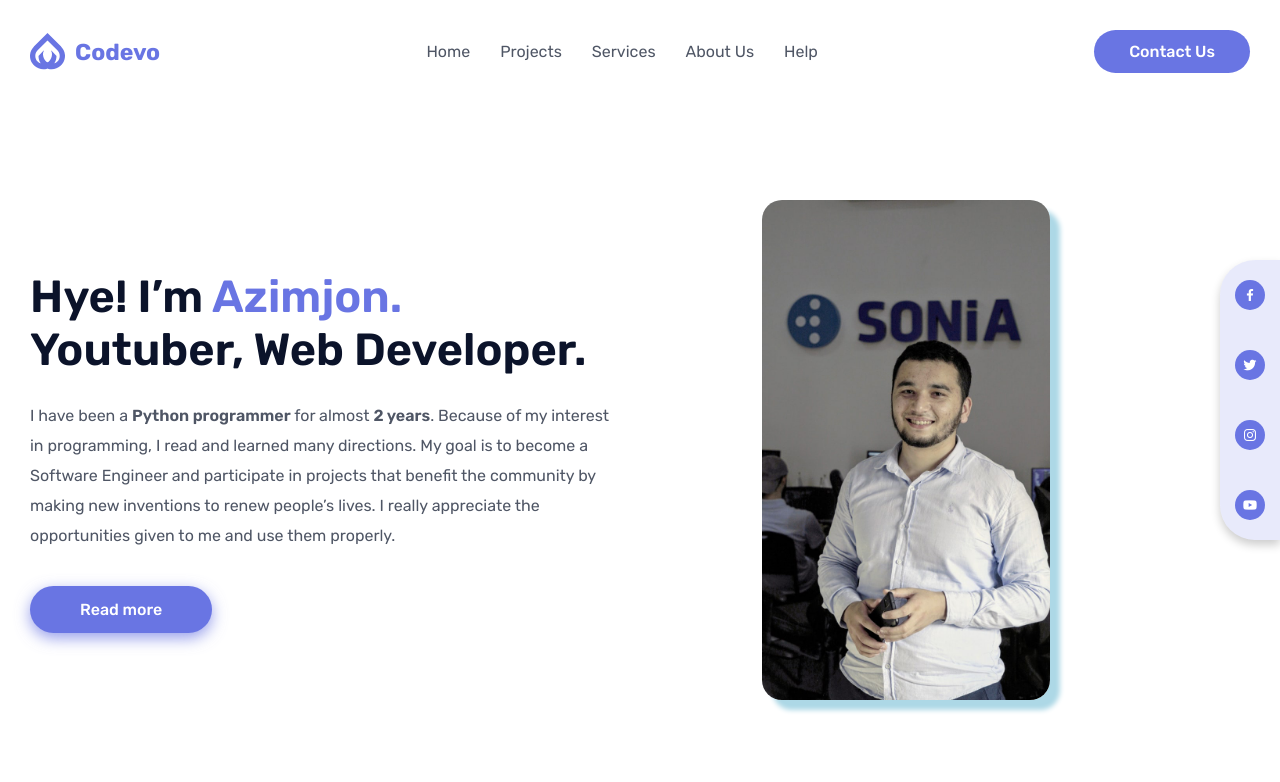
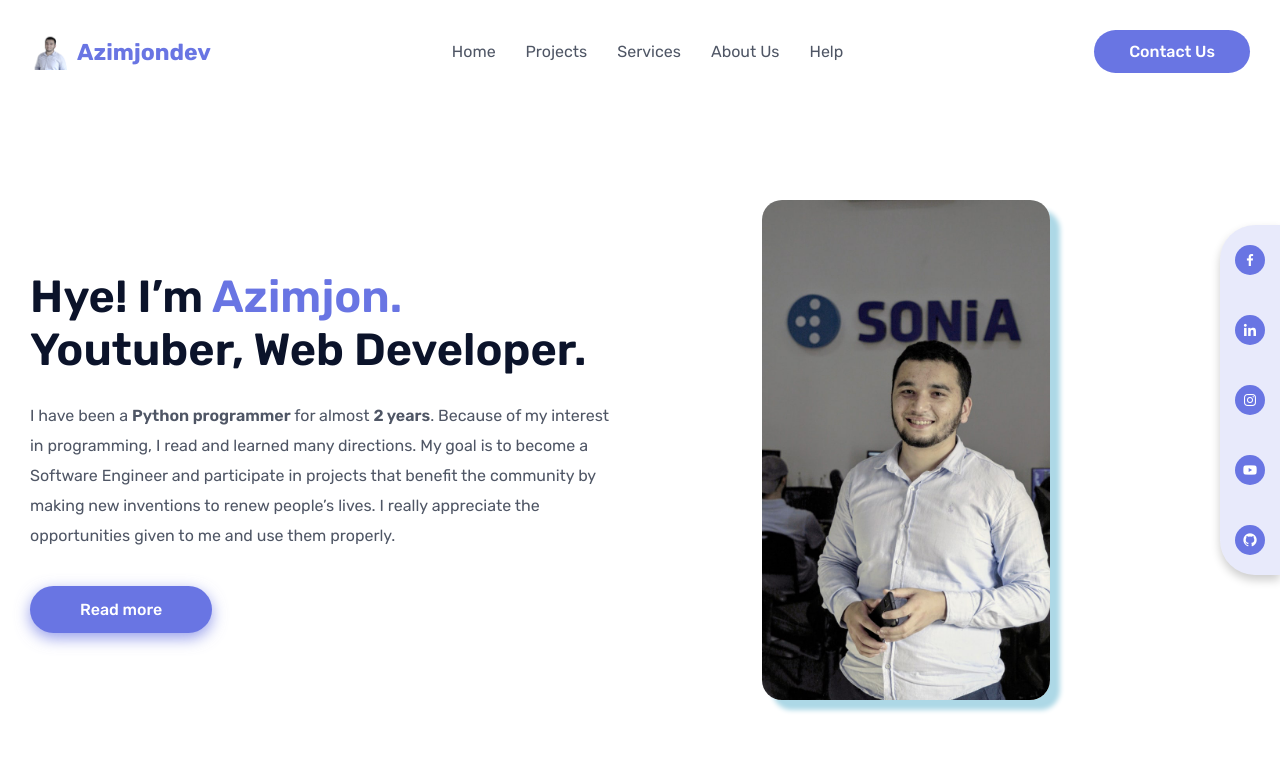
Before and after one commit to azimxxm/My-Personal-Website, a Django app: page / in a window 1280 px wide. Shown: the top 782 px of the page. Run offline with Django 4.2, Linux system fonts and the light colour scheme; data that the repository does not hold is empty.

Commit message:
Addin social media links

```diff
--- a/templates/app/footer.html
+++ b/templates/app/footer.html
@@ -3,19 +3,18 @@
     <div class="row container">
       <div class="col">
         <div class="logo d-flex">
-          <img src="{% static 'images/logo.svg' %}" alt="logo" />
-          <h4>Codevo</h4>
+          <img src="{% static 'images/logo.png' %}" alt="logo" />
+          <h4>Azimjondev</h4>
         </div>
         <p>
           <span>My goal</span> is to become a Python software engineer
         </p>
         <div class="icons d-flex">
-          <div class="icon d-flex">
-            <i class="bx bxl-facebook"></i>
-          </div>
-          <div class="icon d-flex"><i class="bx bxl-twitter"></i></div>
-          <div class="icon d-flex"><i class="bx bxl-instagram"></i></div>
-          <div class="icon d-flex"><i class="bx bxl-youtube"></i></div>
+          <div class="icon d-flex"><i class="bx bxl-facebook"><a href="https://www.facebook.com/azimbekabdurasulov/"></a></i></div>
+          <div class="icon d-flex"><i class="bx bxl-linkedin"><a  href="https://www.linkedin.com/in/azimjon-abdurasulov-aa10671b3/"></a></i></div>
+          <div class="icon d-flex"><i class="bx bxl-instagram"><a href="https://www.instagram.com/azim_29_01/"></a></i></div>
+          <div class="icon d-flex"><i class="bx bxl-youtube"><a href="https://www.youtube.com/channel/UCfliQ_F24412ey6V9tmYJWA"></a></i></div>
+          <div class="icon d-flex"><i class="bx bxl-github"><a href="https://github.com/azimxxm"></a></i></div>
         </div>
         <p>
           Copyrights 2022 <br />
--- a/templates/app/index.html
+++ b/templates/app/index.html
@@ -2,44 +2,52 @@
 {% load static %}
 
 <html lang="en">
-
   <head>
     <meta charset="UTF-8" />
     <meta http-equiv="X-UA-Compatible" content="IE=edge" />
-  <meta name="viewport" content="width=device-width, initial-scale=1, shrink-to-fit=no" />
-  <meta name="keywords" content="Bootstrap, Landing page, Template, Business, Service" />
-  <meta name="description" content="This is mme holding crm system" />
-  <meta name="subject" content="MME HOLDING" />
-  <meta name="copyright" content="1SONiA" />
+    <meta
+      name="viewport"
+      content="width=device-width, initial-scale=1, shrink-to-fit=no"
+    />
+    <meta
+      name="keywords"
+      content="azim, azimjon, Azim, Azimjon, Azimjon Abdurasulov, Azim Abdurasulov, A.Abdurasulov, A.A dasturchi, Azimdev, Azimjondev, azimjondev"
+    />
+    <meta name="description" content="This is my portfolio website" />
+    <meta name="subject" content="AZIMJONDEV PORTFOLIO" />
+    <meta name="copyright" content="AZIMJON" />
     <meta name="language" content="EN" />
     <meta name="revised" content="Sunday, July 18th, 2022, 5:15 pm" />
     <meta name="abstract" content="Appreciate the opportunities offered" />
     <meta name="topic" content="Appreciate the opportunities offered" />
     <meta name="summary" content="We look forward to working with you" />
     <meta name="Classification" content="Business" />
-  <meta name="author" content="Mexriddin, mexriddin.mexmudov@bk.ru" />
+    <meta name="author" content="azimxxm@gmail.com" />
     <meta name="designer" content="Azimjon" />
-  <meta name="reply-to" content="info@1sonia.uz" />
-  <meta name="owner" content="Mexriddin, Maxmudov" />
-  <meta name="url" content="https://mme-crm.1sonia.uz/" />
-  <meta name="identifier-URL" content="https://mme-crm.1sonia.uz/" />
-  <meta name="syndication-source" content="https://mme-crm.1sonia.uz/" />
-  <meta name="original-source" content="https://mme-crm.1sonia.uz/" />
+    <meta name="reply-to" content="azimxxm@gmail.com" />
+    <meta name="owner" content="Azimjon, Abdurasulov" />
+    <meta name="url" content="https://azimjondev.uz/" />
+    <meta name="identifier-URL" content="https://azimjondev.uz" />
+    <meta name="syndication-source" content="https://azimjondev.uz" />
+    <meta name="original-source" content="https://azimjondev.uz" />
     <meta name="directory" content="submission" />
-  <meta name="pagename" content="The world of information about Holden" />
-  <meta name="category" content="Business" />
+    <meta name="pagename" content="The world of information about Programing" />
+    <meta name="category" content="Blog" />
     <meta name="coverage" content="Worldwide" />
     <meta name="distribution" content="Global" />
     <meta name="rating" content="General" />
     <meta name="revisit-after" content="7 days" />
-  <meta name="subtitle" content="Information about your work and expenses" />
+    <meta
+      name="subtitle"
+      content="I am a simple and enthusiastic programmer. I am very interested in new technologies. I can't imagine a future without technology. IT world is my world"
+    />
     <meta name="target" content="all" />
     <meta name="HandheldFriendly" content="True" />
     <meta name="MobileOptimized" content="320" />
     <meta name="date" content="aprel. 07, 2022" />
     <meta name="search_date" content="2022-04-07" />
     <meta name="DC.title" content="Unstoppable Robot Ninja" />
-  <meta name="ResourceLoaderDynamicStyles" content="" />
+    <meta name="ResourceLoaderDynamicStyles" content="Funny programmer" />
     <meta name="medium" content="blog" />
     <meta name="pageKey" content="guest-home" />
     <meta itemprop="name" content="jQTouch" />
@@ -48,9 +56,13 @@
     <meta http-equiv="Cache-Control" content="no-cache" />
     <meta http-equiv="imagetoolbar" content="no" />
     <meta http-equiv="x-dns-prefetch-control" content="off" />
-  <title>Codevo Portfolio website {% block title %} {% endblock %}</title>
+    <title>Azimjon Portfolio website {% block title %} {% endblock %}</title>
 
-  <link rel="shortcut icon" href="{% static 'images/favicon-32x32.png' %}" type="image/png" />
+    <link
+      rel="shortcut icon"
+      href="{% static 'images/favicon-32x32.png' %}"
+      type="image/png"
+    />
     <!-- Swiper CSS -->
     <link rel="stylesheet" href="{% static 'css/swiper_bundle.css' %}" />
 
@@ -65,8 +77,8 @@
     <header class="header">
       <nav class="nav d-flex container">
         <a href="" class="logo d-flex">
-        <img src="{% static 'images/logo.svg' %}" alt="images" />
-        <span>Codevo</span>
+          <img src="{% static 'images/logo.png' %}" alt="images" />
+          <span>Azimjondev</span>
         </a>
 
         <div class="nav-list d-flex">
@@ -106,8 +118,12 @@
           </div>
           <div class="col">
             <!-- <img src="{% static 'images/Programmer-1.svg' %}" alt="images" /> -->
-          <img src="{% static 'images/azim1.jpg' %}" alt="images" height="500"
-            style="border-radius: 20px; box-shadow: 10px 10px 5px lightblue" />
+            <img
+              src="{% static 'images/azim1.jpg' %}"
+              alt="images"
+              height="500"
+              style="border-radius: 20px; box-shadow: 10px 10px 5px lightblue"
+            />
           </div>
         </div>
       </div>
@@ -115,11 +131,34 @@
       <!-- Social Icons -->
       <div class="icons">
         <div class="icon">
-        <i class="bx bxl-facebook"></i>
+          <i class="bx bxl-facebook"><a href="https://www.facebook.com/azimbekabdurasulov/"></a></i>
         </div>
-      <div class="icon"><i class="bx bxl-twitter"></i></div>
-      <div class="icon"><i class="bx bxl-instagram"></i></div>
-      <div class="icon"><i class="bx bxl-youtube"></i></div>
+        <div class="icon">
+          <i class="bx bxl-linkedin"
+            ><a
+              href="https://www.linkedin.com/in/azimjon-abdurasulov-aa10671b3/"
+            ></a
+          ></i>
+        </div>
+        <div class="icon">
+          <i class="bx bxl-instagram"
+            ><a href="https://www.instagram.com/azim_29_01/"></a
+          ></i>
+        </div>
+        <div class="icon">
+          <i class="bx bxl-youtube"
+            ><a
+              href="https://www.youtube.com/channel/UCfliQ_F24412ey6V9tmYJWA"
+            ></a
+          ></i>
+        </div>
+        <div class="icon">
+          <i class="bx bxl-github"
+            ><a
+              href="https://github.com/azimxxm"
+            ></a
+          ></i>
+        </div>
       </div>
     </header>
 
@@ -157,7 +196,11 @@
       <h2 class="title">My Top Priorities</h2>
       <div class="row container">
         <div class="col">
-        <img class="image" src="{% static 'images/Programmer-2.png' %}" alt="images" />
+          <img
+            class="image"
+            src="{% static 'images/Programmer-2.png' %}"
+            alt="images"
+          />
         </div>
         <div class="col">
           <h3>I can provide many features that I can use</h3>
@@ -195,7 +238,11 @@
     <section class="section about about-2">
       <div class="row container">
         <div class="col">
-        <img class="image" src="{% static 'images/erp-vs-crm.jpg' %}" alt="images" />
+          <img
+            class="image"
+            src="{% static 'images/erp-vs-crm.jpg' %}"
+            alt="images"
+          />
         </div>
         <div class="col">
           <h3>Know for information!</h3>
@@ -205,8 +252,8 @@
             program that helps the company to manage its business processes,
             going on across the company.
           </p>
-        <div class="row" style="padding: 3%;">
-          <div class="col-md-1" style=" height: 100%;">
+          <div class="row" style="padding: 3%">
+            <div class="col-md-1" style="height: 100%">
               <h4>ERP</h4>
               <ul>
                 <li>
@@ -227,8 +274,10 @@
                 </li>
                 <li>
                   <img src="{% static 'images/checked.svg' %}" alt="images" />
-                <span>Warehouse Management and Fulfillment/Inventory
-                  Management</span>
+                  <span
+                    >Warehouse Management and Fulfillment/Inventory
+                    Management</span
+                  >
                 </li>
                 <li>
                   <img src="{% static 'images/checked.svg' %}" alt="images" />
@@ -237,7 +286,7 @@
               </ul>
             </div>
 
-          <div class="col-md-1" style="height: 100%;">
+            <div class="col-md-1" style="height: 100%">
               <h4>CRM</h4>
               <ul>
                 <li>
@@ -258,7 +307,6 @@
                 </li>
               </ul>
             </div>
-
           </div>
         </div>
       </div>
@@ -283,7 +331,12 @@
           <p>Subscribe to ME and learn interesting things.</p>
         </div>
         <div class="col">
-        <a href="https://www.youtube.com/channel/UCfliQ_F24412ey6V9tmYJWA" class="btn" target="_blank">Subscribe Now</a>
+          <a
+            href="https://www.youtube.com/channel/UCfliQ_F24412ey6V9tmYJWA"
+            class="btn"
+            target="_blank"
+            >Subscribe Now</a
+          >
         </div>
       </div>
     </section>
@@ -304,5 +357,4 @@
     <!-- Script -->
     <script src="{% static 'js/main.js' %}"></script>
   </body>
-
 </html>
```
Also changed, not shown: static/images/favicon-32x32.png, static/images/iPhone X.png, static/images/logo.png (added), static/images/logo.svg (deleted). Lines whose indentation alone changed are shown as unchanged.
